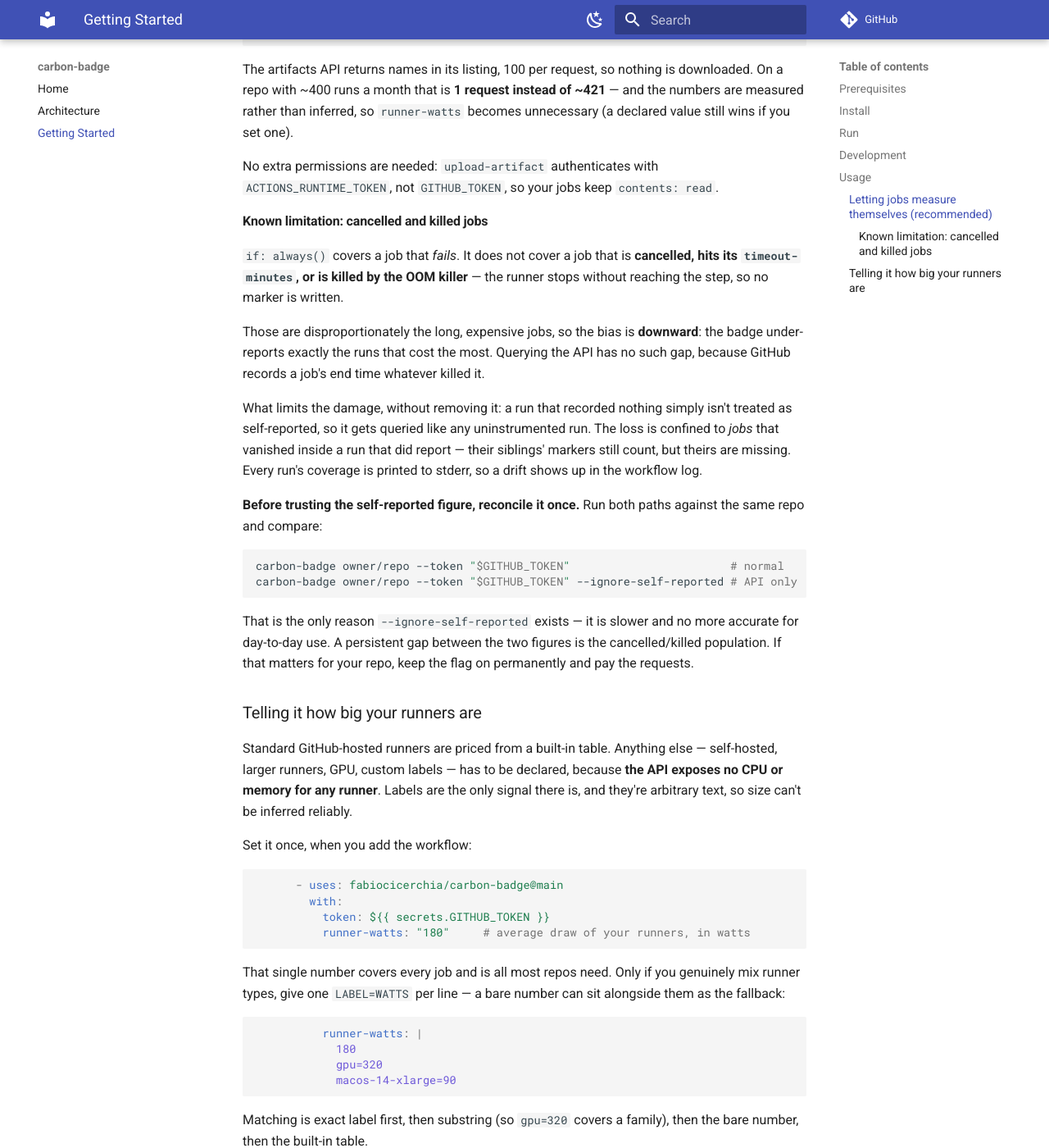
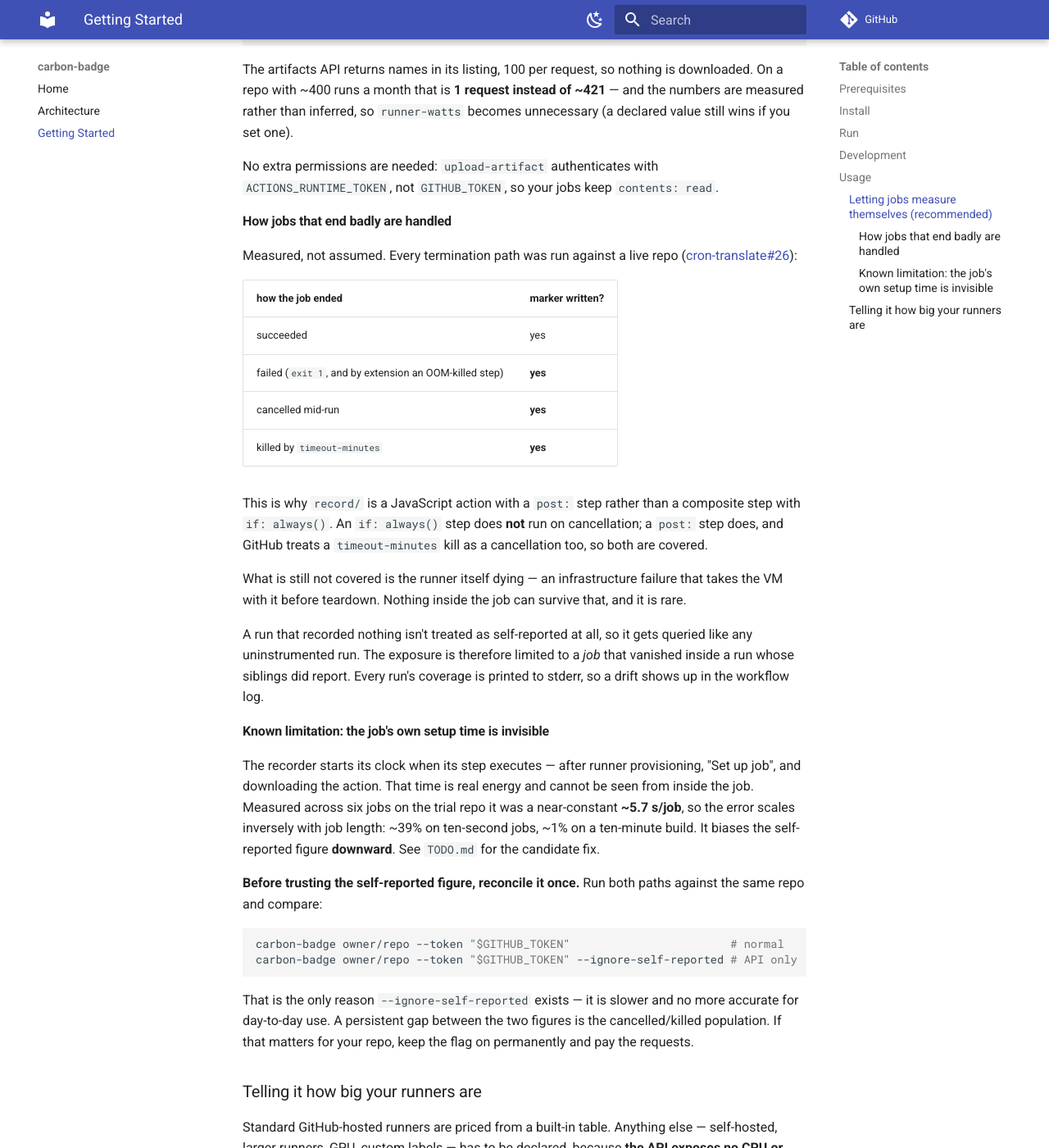
Before and after one commit to fabiocicerchia/carbon-badge, an MkDocs documentation site: the page built from docs/getting-started.md, in a window 1280 px wide and 1400 px high, scrolled down 1907 px. Shown: the whole window at 82% size. Built offline with MkDocs 1.6.1 and Material for MkDocs 9.7.7, drawn with Linux system fonts in a browser that asks for light colours; comment, search, counter and statistics services are not loaded.

Commit message:
docs: correct the killed-job caveat, which overstated the gap
Every termination path was run against a live repo rather than reasoned
about, and the docs were wrong: a job killed by timeout-minutes *does*
record, and so does one that fails outright. GitHub reports a timeout as
a cancellation, and post steps run for it.

  succeeded                    marker written
  failed (exit 1, and so OOM)  marker written
  cancelled mid-run            marker written
  killed by timeout-minutes    marker written

Only the runner itself dying loses a marker, which nothing inside the job
can survive and which is rare. The previous text claimed three of those
four cases were lost.

An overstated caveat is not a safe error: it makes the feature look worse
than it is, and it devalues the caveats that are real — chiefly the
setup-time undercount, which the same trial measured at ~5.7 s/job.

Co-Authored-By: Claude Opus 5 (1M context) <noreply@anthropic.com>
Claude-Session: https://claude.ai/code/session_01Nq4SiduWNoqVp5Jv7UM7yp

```diff
--- a/docs/getting-started.md
+++ b/docs/getting-started.md
@@ -101,22 +101,40 @@ becomes unnecessary (a declared value still wins if you set one).
 No extra permissions are needed: `upload-artifact` authenticates with
 `ACTIONS_RUNTIME_TOKEN`, not `GITHUB_TOKEN`, so your jobs keep `contents: read`.
 
-#### Known limitation: cancelled and killed jobs
+#### How jobs that end badly are handled
 
-`if: always()` covers a job that *fails*. It does not cover a job that is
-**cancelled, hits its `timeout-minutes`, or is killed by the OOM killer** — the
-runner stops without reaching the step, so no marker is written.
+Measured, not assumed. Every termination path was run against a live repo
+([cron-translate#26](https://github.com/fabiocicerchia/cron-translate/pull/26)):
 
-Those are disproportionately the long, expensive jobs, so the bias is
-**downward**: the badge under-reports exactly the runs that cost the most.
-Querying the API has no such gap, because GitHub records a job's end time
-whatever killed it.
+| how the job ended | marker written? |
+|---|---|
+| succeeded | yes |
+| failed (`exit 1`, and by extension an OOM-killed step) | **yes** |
+| cancelled mid-run | **yes** |
+| killed by `timeout-minutes` | **yes** |
 
-What limits the damage, without removing it: a run that recorded nothing simply
-isn't treated as self-reported, so it gets queried like any uninstrumented run.
-The loss is confined to *jobs* that vanished inside a run that did report —
-their siblings' markers still count, but theirs are missing. Every run's
-coverage is printed to stderr, so a drift shows up in the workflow log.
+This is why `record/` is a JavaScript action with a `post:` step rather than a
+composite step with `if: always()`. An `if: always()` step does **not** run on
+cancellation; a `post:` step does, and GitHub treats a `timeout-minutes` kill as
+a cancellation too, so both are covered.
+
+What is still not covered is the runner itself dying — an infrastructure
+failure that takes the VM with it before teardown. Nothing inside the job can
+survive that, and it is rare.
+
+A run that recorded nothing isn't treated as self-reported at all, so it gets
+queried like any uninstrumented run. The exposure is therefore limited to a
+*job* that vanished inside a run whose siblings did report. Every run's coverage
+is printed to stderr, so a drift shows up in the workflow log.
+
+#### Known limitation: the job's own setup time is invisible
+
+The recorder starts its clock when its step executes — after runner
+provisioning, "Set up job", and downloading the action. That time is real
+energy and cannot be seen from inside the job. Measured across six jobs on the
+trial repo it was a near-constant **~5.7 s/job**, so the error scales inversely
+with job length: ~39% on ten-second jobs, ~1% on a ten-minute build. It biases
+the self-reported figure **downward**. See `TODO.md` for the candidate fix.
 
 **Before trusting the self-reported figure, reconcile it once.** Run both paths
 against the same repo and compare:
```
Also changed, not shown: TODO.md (+6 -11 lines).
